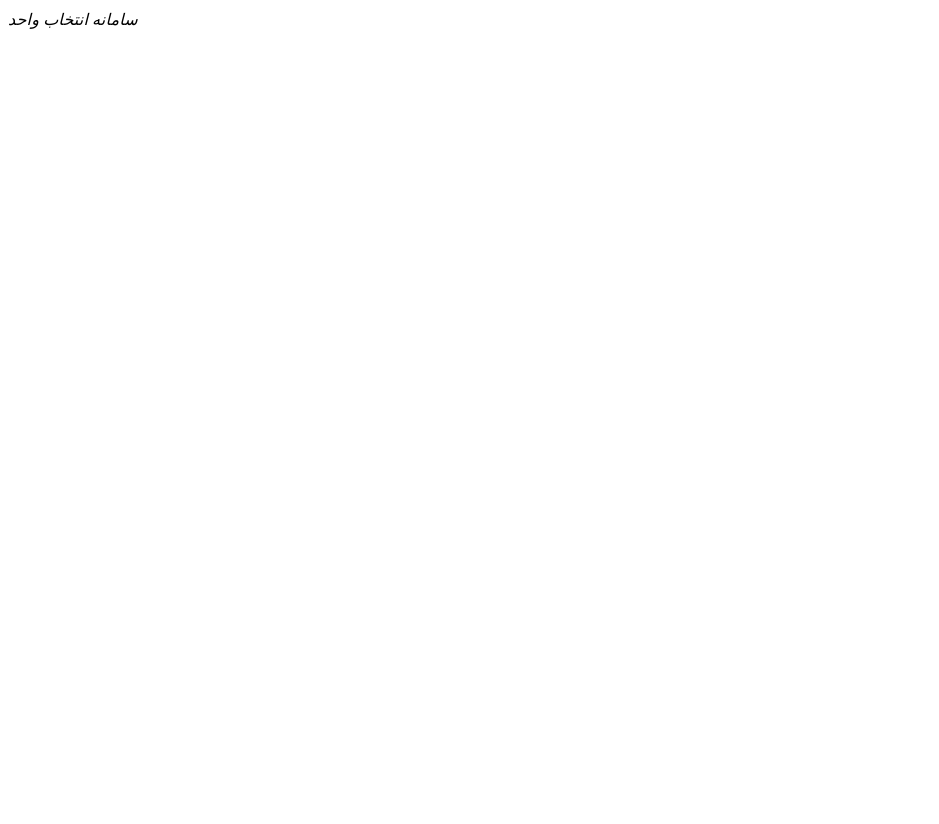
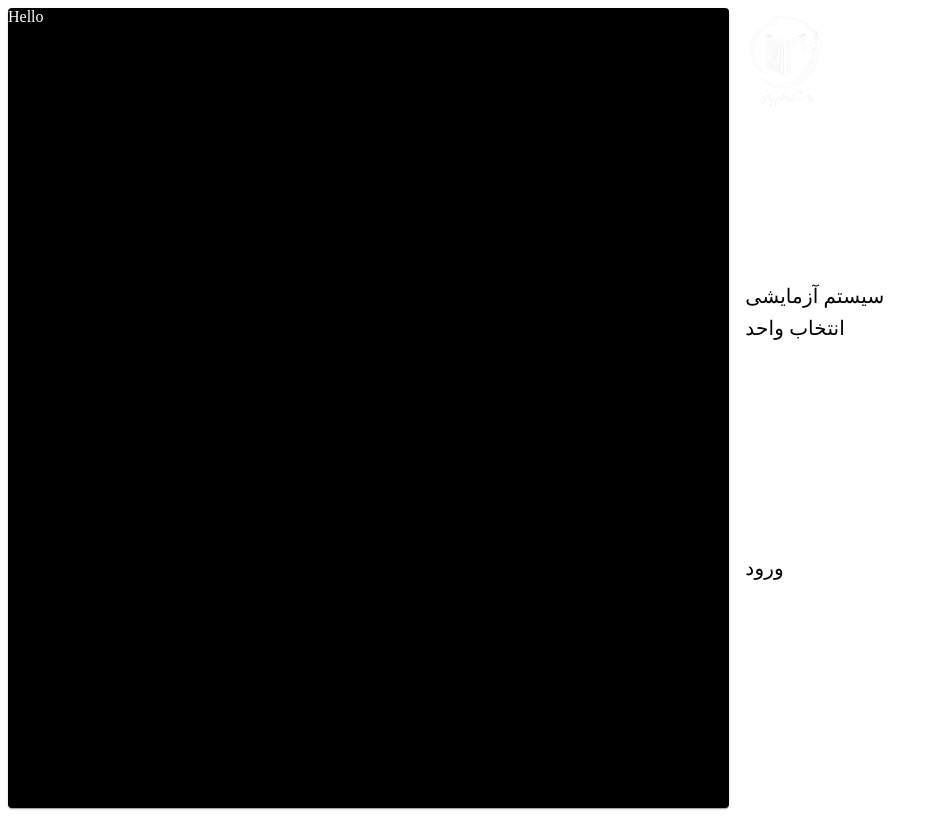
Before and after one commit to theMasix/Front-end, a React (Create React App) app: page /login in a window 1280 px wide. Shown: the whole page, without its empty margins (0-939 px from the left). Before the commit the page ends 800 px from the top, so only its background shows below. Built offline with nearby package versions, Linux system fonts and the light colour scheme.

Commit message:
gridding v 1.0

```diff
--- a/src/shared/Theming/theme.js
+++ b/src/shared/Theming/theme.js
@@ -3,9 +3,7 @@ import { blue, red } from '@material-ui/core/colors'
 
 const theme = createMuiTheme({
     palette: {
-        primary: {
-            main:blue[500]
-        },
+        primary:blue,
         secondary: {
             main:red[500]
         }
--- a/src/user/pages/Login.js
+++ b/src/user/pages/Login.js
@@ -12,32 +12,42 @@ import Grid from '@material-ui/core/Grid';
 import LockOutlinedIcon from '@material-ui/icons/LockOutlined';
 import Typography from '@material-ui/core/Typography';
 import { makeStyles } from '@material-ui/core/styles';
-
-function Copyright() {
-  return (
-    <Typography variant="body2" color="textSecondary" align="center">
-      {'Copyright © '}
-      <Link color="inherit" href="https://material-ui.com/">
-        Your Website
-      </Link>{' '}
-      {new Date().getFullYear()}
-      {'.'}
-    </Typography>
-  );
-}
+import logo from '../../assets/دانشکده علوم ریاضی.png'
 
 const useStyles = makeStyles((theme) => ({
   root: {
-    fontStyle:'italic'
-   }
+    fontStyle: 'italic'
+  },
+  logo: {
+    color: 'black',
+    height: '100px'
+  }
 }));
 
 export default function SignInSide() {
   const classes = useStyles();
 
   return (
-    <Typography className={classes.root}>
-      سامانه انتخاب واحد
-    </Typography>
+    <Grid container xs spacing={2}>
+      <Grid container item xs={7} direction="column">
+        <Paper style={{ backgroundColor: 'black', height: '100vh', color: 'white' }}>Hello</Paper>
+      </Grid>
+
+      <Grid container item xs={5} direction="column" spacing={2}>
+          <Grid item xs={4}>
+            <img src={logo} className={classes.logo} />
+          </Grid>
+          <Grid item xs={4}>
+            <Typography variant={'h6'}>
+              سیستم آزمایشی انتخاب واحد
+          </Typography>
+          </Grid>
+          <Grid item xs={4}>
+            <Typography variant={'h6'}>
+              ورود
+          </Typography>
+          </Grid>
+        </Grid>
+    </Grid>
   );
 }
```
Also changed, not shown: 1 other file (tests, documents, lock files or other folders).
